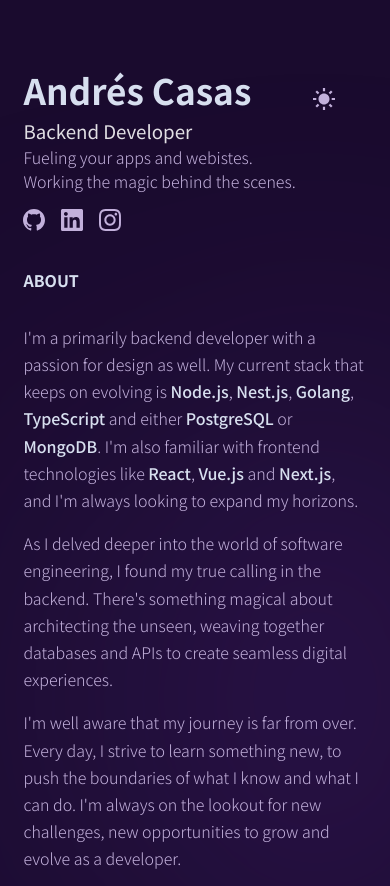
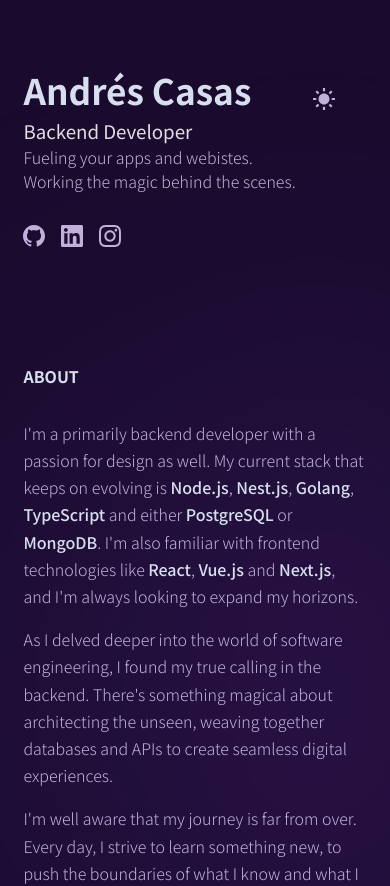
Before and after one commit to RinnAnd/AC-Portfolio, a React (Vite) app: page / in a window 390 px wide. Shown: the top 886 px of the page. Built offline with nearby package versions, Linux system fonts and the light colour scheme; a web font is replaced by a local one.

Commit message:
links not working on mobile

```diff
--- a/src/sections/main/Main.css
+++ b/src/sections/main/Main.css
@@ -74,9 +74,12 @@
     justify-content: baseline;
   }
   .links {
-    padding: 1rem 0;
+    padding: 2rem 0;
     display: flex;
     gap: 1rem;
+    position: relative;
+    z-index: 3;
+    margin-bottom: 4rem;
   }
   .lightmode {
     position: absolute;
```
